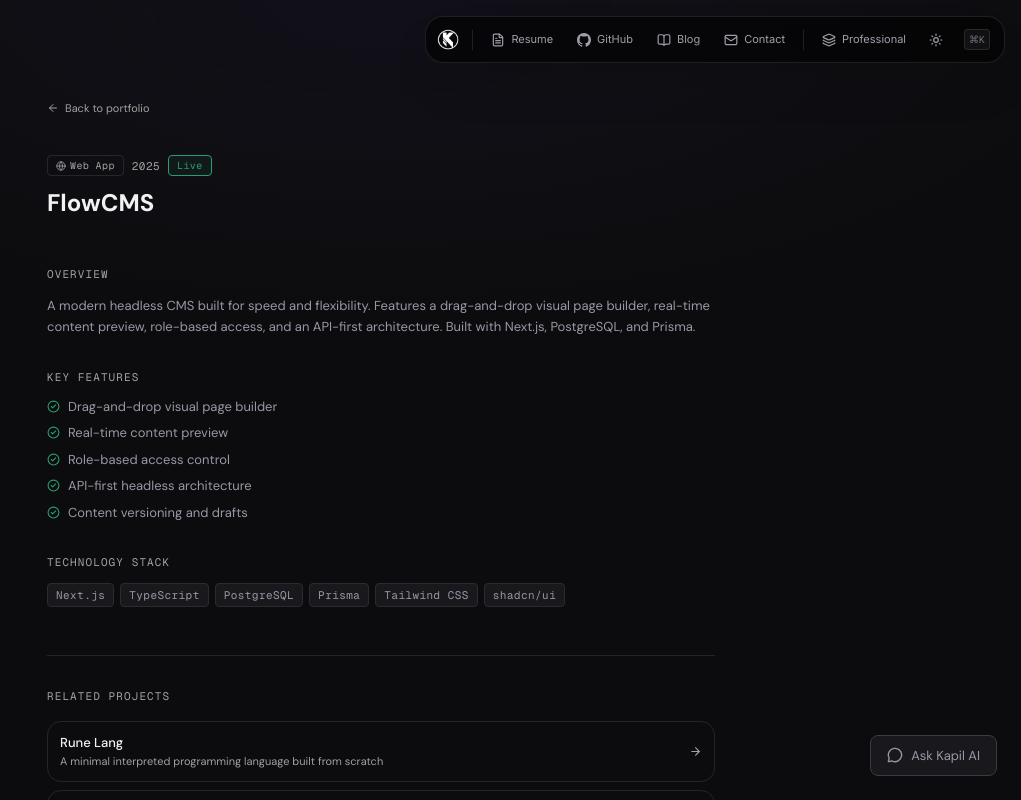
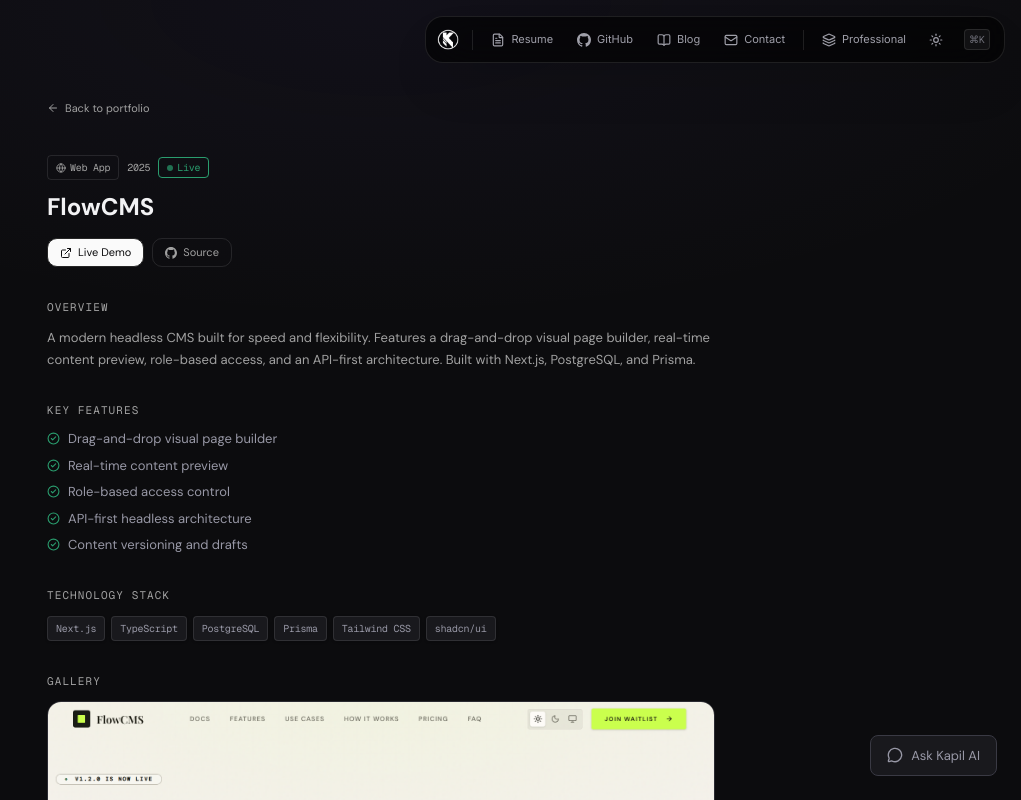
Before and after one commit to kjxcodez/portfolio-v2, a Next.js app: page /projects/flowcms in a window 1280 px wide. Shown: the top 800 px of the page, without its empty margins (259-1280 px from the left). Built offline with nearby package versions, Linux system fonts and the light colour scheme.

Commit message:
feat: add FlowCMS project details and cover image

```diff
--- a/src/app/now/page.tsx
+++ b/src/app/now/page.tsx
@@ -5,7 +5,7 @@ export const metadata = { title: 'Now — Kapil Kumar Jangid' }
 
 export default function NowPage() {
   return (
-    <div className="mx-auto w-full max-w-[700px] px-4 pt-24 pb-20 min-h-screen">
+    <div className="mx-auto w-full max-w-175 px-4 pt-24 pb-20 min-h-screen">
       <Link
         href="/"
         className="inline-flex items-center gap-1.5 text-xs text-zinc-500 hover:text-zinc-300 transition-colors mb-8"
--- a/src/app/projects/[id]/page.tsx
+++ b/src/app/projects/[id]/page.tsx
@@ -1,5 +1,5 @@
-import { notFound } from 'next/navigation'
-import Link from 'next/link'
+import { notFound } from "next/navigation";
+import Link from "next/link";
 import {
   ArrowLeft,
   ArrowRight,
@@ -11,19 +11,19 @@ import {
   Code2,
   Globe,
   CheckCircle2,
-} from 'lucide-react'
-import { GithubIcon } from '@/components/shared/icons'
-import { ProjectGallery } from '@/components/shared/ProjectGallery'
-import { PROJECTS } from '@/lib/data'
-import type { ProjectType } from '@/types/portfolio'
+} from "lucide-react";
+import { GithubIcon } from "@/components/shared/icons";
+import { ProjectGallery } from "@/components/shared/ProjectGallery";
+import { PROJECTS } from "@/lib/data";
+import type { ProjectType } from "@/types/portfolio";
 
 const TYPE_LABEL: Record<ProjectType, string> = {
-  web: 'Web App',
-  mobile: 'Mobile App',
-  tool: 'Developer Tool',
-  extension: 'VS Code Extension',
-  language: 'Language',
-}
+  web: "Web App",
+  mobile: "Mobile App",
+  tool: "Developer Tool",
+  extension: "VS Code Extension",
+  language: "Language",
+};
 
 const TYPE_ICON: Record<ProjectType, React.ReactNode> = {
   web: <Globe size={10} />,
@@ -31,16 +31,20 @@ const TYPE_ICON: Record<ProjectType, React.ReactNode> = {
   tool: <Wrench size={10} />,
   extension: <Puzzle size={10} />,
   language: <Code2 size={10} />,
+};
+
+export async function generateStaticParams() {
+  return PROJECTS.map((p) => ({ id: p.id }));
 }
 
-export async function generateStaticParams() {
-  return PROJECTS.map(p => ({ id: p.id }))
-}
-
-export async function generateMetadata({ params }: { params: Promise<{ id: string }> }) {
-  const { id } = await params
-  const project = PROJECTS.find(p => p.id === id)
-  if (!project) return {}
+export async function generateMetadata({
+  params,
+}: {
+  params: Promise<{ id: string }>;
+}) {
+  const { id } = await params;
+  const project = PROJECTS.find((p) => p.id === id);
+  if (!project) return {};
   return {
     title: `${project.title} — Kapil Kumar Jangid`,
     description: project.description,
@@ -48,38 +52,45 @@ export async function generateMetadata({ params }: { params: Promise<{ id: strin
       title: `${project.title} — Kapil Kumar Jangid`,
       description: project.description,
       url: `https://kapiljangid.pro/projects/${project.id}`,
-      type: 'website',
-      images: [{ url: `/og-image.png`, width: 1200, height: 630, alt: project.title }],
+      type: "website",
+      images: [
+        { url: `/og-image.png`, width: 1200, height: 630, alt: project.title },
+      ],
     },
     twitter: {
-      card: 'summary_large_image',
+      card: "summary_large_image",
       title: `${project.title} — Kapil Kumar Jangid`,
       description: project.description,
       images: [`/og-image.png`],
     },
-  }
+  };
 }
 
-export default async function ProjectPage({ params }: { params: Promise<{ id: string }> }) {
-  const { id } = await params
-  const project = PROJECTS.find(p => p.id === id)
-  if (!project) notFound()
+export default async function ProjectPage({
+  params,
+}: {
+  params: Promise<{ id: string }>;
+}) {
+  const { id } = await params;
+  const project = PROJECTS.find((p) => p.id === id);
+  if (!project) notFound();
 
-  const related = PROJECTS.filter(p => p.id !== project.id).slice(0, 3)
-  const screenshots = project.screenshots ?? []
+  const related = PROJECTS.filter((p) => p.id !== project.id).slice(0, 3);
+  const screenshots = project.screenshots ?? [];
 
   const primaryActionLabel =
-    project.type === 'extension' ? 'Marketplace'
-    : project.type === 'language' ? 'Docs'
-    : 'Live Demo'
+    project.type === "extension"
+      ? "Marketplace"
+      : project.type === "language"
+        ? "Docs"
+        : "Live Demo";
 
   return (
-    <div className="mx-auto w-full max-w-[700px] px-4 pt-24 pb-20 min-h-screen ">
+    <div className="mx-auto w-full max-w-175 px-4 pt-24 pb-20 min-h-screen ">
       {/* Back */}
       <Link
         href="/#projects"
-        className="inline-flex items-center gap-1.5 text-xs transition-colors mb-10 text-muted-foreground hover:text-[var(--text-secondary)]"
-        style={{ fontFamily: 'var(--font-ui)' }}
+        className="inline-flex items-center gap-1.5 text-xs transition-colors mb-10 text-muted-foreground hover:text-muted-foreground/80 font-ui"
       >
         <ArrowLeft size={12} /> Back to portfolio
       </Link>
@@ -88,50 +99,25 @@ export default async function ProjectPage({ params }: { params: Promise<{ id: st
       <div className="mb-8">
         {/* Meta row: type badge, year, status */}
         <div className="flex flex-wrap items-center gap-2 mb-3">
-          <span
-            className="inline-flex items-center gap-1 rounded border border bg-(--bg-elevated)] text-muted-foreground"
-            style={{
-              fontFamily: 'var(--font-mono)',
-              fontSize: '0.625rem',
-              letterSpacing: '0.04em',
-              padding: '2px 8px',
-            }}
-          >
+          <span className="inline-flex items-center gap-1 rounded border bg-(--bg-elevated)] text-muted-foreground font-mono text-[0.625rem] tracking-tight px-2 py-1">
             {TYPE_ICON[project.type]}
             {TYPE_LABEL[project.type]}
           </span>
 
-          <span
-            className="text-muted-foreground"
-            style={{
-              fontFamily: 'var(--font-mono)',
-              fontSize: 'var(--text-xs)',
-              letterSpacing: '0.04em',
-            }}
-          >
+          <span className="text-muted-foreground font-mono text-[0.625rem] tracking-tight">
             {project.year}
           </span>
 
           {project.status && (
-            <span
-              className="rounded border border-[var(--success)] bg-[var(--success-subtle)] text-[var(--success)]"
-              style={{
-                fontFamily: 'var(--font-mono)',
-                fontSize: '0.625rem',
-                letterSpacing: '0.04em',
-                padding: '2px 8px',
-              }}
-            >
+            <span className="rounded border border-(--success) bg-[ (--success-subtle)] text-(--success) font-mono text-[0.625rem] tracking-tight px-2 py-0.5">
+              <span className="w-1.5 h-1.5 rounded-full bg-(--success) inline-block mr-1 animate-pulse" />
               {project.status}
             </span>
           )}
         </div>
 
         {/* Title */}
-        <h1
-          className="text-2xl font-bold mb-4 leading-tight text-(--text-primary)"
-          style={{ fontFamily: 'var(--font-ui)' }}
-        >
+        <h1 className="text-2xl font-bold mb-4 leading-tight text-(--text-primary) font-ui">
           {project.title}
         </h1>
 
@@ -142,8 +128,7 @@ export default async function ProjectPage({ params }: { params: Promise<{ id: st
               href={project.url}
               target="_blank"
               rel="noopener noreferrer"
-              className="inline-flex items-center gap-1.5 text-xs px-3 py-1.5 rounded-lg transition-colors bg-[var(--accent)] hover:bg-[var(--accent-hover)] border border-[var(--accent)] hover:border-[var(--accent-hover)] text-[var(--text-inverse)]"
-              style={{ fontFamily: 'var(--font-ui)' }}
+              className="inline-flex items-center gap-1.5 text-xs px-3 py-1.5 rounded-lg transition-colors bg-foreground hover:text-white hover:bg-(--accent-hover) border border-accent hover:border-(--accent-hover) text-(--text-inverse) font-ui"
             >
               <ExternalLink size={12} />
               {primaryActionLabel}
@@ -155,8 +140,7 @@ export default async function ProjectPage({ params }: { params: Promise<{ id: st
               href={project.github}
               target="_blank"
               rel="noopener noreferrer"
-              className="inline-flex items-center gap-1.5 text-xs px-3 py-1.5 rounded-lg transition-colors border border hover:border-[var(--border-strong)] text-[var(--text-secondary)] hover:text-(--text-primary) hover:bg-(--bg-elevated)]"
-              style={{ fontFamily: 'var(--font-ui)' }}
+              className="inline-flex items-center gap-1.5 text-xs px-3 py-1.5 rounded-lg transition-colors border hover:border-(--border-strong) text-muted-foreground hover:text-(--text-primary) hover:bg-(--bg-elevated)] font-ui"
             >
               <GithubIcon size={12} />
               Source
@@ -167,8 +151,7 @@ export default async function ProjectPage({ params }: { params: Promise<{ id: st
             <a
               href={project.apkUrl}
               download
-              className="inline-flex items-center gap-1.5 text-xs px-3 py-1.5 rounded-lg transition-colors border border hover:border-[var(--border-strong)] text-[var(--text-secondary)] hover:text-(--text-primary) hover:bg-(--bg-elevated)]"
-              style={{ fontFamily: 'var(--font-ui)' }}
+              className="inline-flex items-center gap-1.5 text-xs px-3 py-1.5 rounded-lg transition-colors border hover:border-(--border-strong) text-(--text-secondary) hover:text-(--text-primary) hover:bg-(--bg-elevated)] font-ui"
             >
               <Download size={12} />
               APK
@@ -179,10 +162,7 @@ export default async function ProjectPage({ params }: { params: Promise<{ id: st
 
       {/* ── Overview ───────────────────────────────────────────────── */}
       <Section label="Overview">
-        <p
-          className="text-sm leading-relaxed text-[var(--text-secondary)]"
-          style={{ fontFamily: 'var(--font-ui)' }}
-        >
+        <p className="text-sm leading-relaxed text-muted-foreground font-ui">
           {project.longDescription}
         </p>
       </Section>
@@ -195,12 +175,9 @@ export default async function ProjectPage({ params }: { params: Promise<{ id: st
               <li key={i} className="flex items-start gap-2">
                 <CheckCircle2
                   size={13}
-                  className="mt-0.5 shrink-0 text-[var(--success)]"
+                  className="mt-0.5 shrink-0 text-(--success)"
                 />
-                <span
-                  className="text-sm text-[var(--text-secondary)]"
-                  style={{ fontFamily: 'var(--font-ui)' }}
-                >
+                <span className="text-sm text-(--text-secondary) font-ui">
                   {feature}
                 </span>
               </li>
@@ -212,16 +189,10 @@ export default async function ProjectPage({ params }: { params: Promise<{ id: st
       {/* ── Technology Stack ───────────────────────────────────────── */}
       <Section label="Technology Stack">
         <div className="flex flex-wrap gap-1.5">
-          {project.tags.map(tag => (
+          {project.tags.map((tag) => (
             <span
               key={tag}
-              className="rounded border border-[var(--tag-border)] bg-[var(--tag-bg)] text-[var(--tag-text)]"
-              style={{
-                fontFamily: 'var(--font-mono)',
-                fontSize: 'var(--text-xs)',
-                letterSpacing: '0.04em',
-                padding: '3px 8px',
-              }}
+              className="rounded border shadow-sm bg-(--tag-bg) text-(--tag-text) font-mono text-[0.625rem] tracking-tight px-2 py-1"
             >
               {tag}
             </span>
@@ -241,20 +212,17 @@ export default async function ProjectPage({ params }: { params: Promise<{ id: st
         <Section label="Technical Decisions">
           <div className="flex flex-col gap-4">
             {project.technicalDecisions.map((decision, i) => (
-              <div
-                key={i}
-                className="rounded-lg p-4 border border bg-(--bg-surface)"
-              >
+              <div key={i} className="rounded-lg p-4 border bg-(--bg-surface)">
                 <p
                   className="text-xs font-medium mb-2 text-(--text-primary)"
-                  style={{ fontFamily: 'var(--font-mono)', letterSpacing: '0.04em' }}
+                  style={{
+                    fontFamily: "var(--font-mono)",
+                    letterSpacing: "0.04em",
+                  }}
                 >
                   {decision.title}
                 </p>
-                <p
-                  className="text-sm leading-relaxed text-[var(--text-secondary)]"
-                  style={{ fontFamily: 'var(--font-ui)' }}
-                >
+                <p className="text-sm leading-relaxed text-(--text-secondary) font-ui">
                   {decision.body}
                 </p>
               </div>
@@ -269,31 +237,25 @@ export default async function ProjectPage({ params }: { params: Promise<{ id: st
           <p
             className="uppercase mb-4 text-muted-foreground"
             style={{
-              fontFamily: 'var(--font-mono)',
-              fontSize: 'var(--text-xs)',
-              letterSpacing: '0.1em',
+              fontFamily: "var(--font-mono)",
+              fontSize: "var(--text-xs)",
+              letterSpacing: "0.1em",
             }}
           >
             Related Projects
           </p>
           <div className="flex flex-col gap-2">
-            {related.map(p => (
+            {related.map((p) => (
               <Link
                 key={p.id}
                 href={`/projects/${p.id}`}
-                className="group flex items-center justify-between p-3 rounded-xl transition-colors border border hover:bg-(--bg-surface) hover:border-[var(--border-strong)]"
+                className="group flex items-center justify-between p-3 rounded-xl transition-colors border hover:bg-(--bg-surface) hover:border-(--border-strong)"
               >
                 <div>
-                  <p
-                    className="text-sm font-medium text-(--text-primary)"
-                    style={{ fontFamily: 'var(--font-ui)' }}
-                  >
+                  <p className="text-sm font-medium text-(--text-primary) font-ui">
                     {p.title}
                   </p>
-                  <p
-                    className="text-xs mt-0.5 text-muted-foreground"
-                    style={{ fontFamily: 'var(--font-ui)' }}
-                  >
+                  <p className="text-xs mt-0.5 text-muted-foreground font-ui">
                     {p.description}
                   </p>
                 </div>
@@ -307,23 +269,29 @@ export default async function ProjectPage({ params }: { params: Promise<{ id: st
         </div>
       )}
     </div>
-  )
+  );
 }
 
-function Section({ label, children }: { label: string; children: React.ReactNode }) {
+function Section({
+  label,
+  children,
+}: {
+  label: string;
+  children: React.ReactNode;
+}) {
   return (
     <div className="mb-8">
       <p
         className="uppercase mb-3 text-muted-foreground"
         style={{
-          fontFamily: 'var(--font-mono)',
-          fontSize: 'var(--text-xs)',
-          letterSpacing: '0.1em',
+          fontFamily: "var(--font-mono)",
+          fontSize: "var(--text-xs)",
+          letterSpacing: "0.1em",
         }}
       >
         {label}
       </p>
       {children}
     </div>
-  )
+  );
 }
--- a/src/lib/data.ts
+++ b/src/lib/data.ts
@@ -68,10 +68,13 @@ export const PROJECTS: Project[] = [
     longDescription:
       'A modern headless CMS built for speed and flexibility. Features a drag-and-drop visual page builder, real-time content preview, role-based access, and an API-first architecture. Built with Next.js, PostgreSQL, and Prisma.',
     tags: ['Next.js', 'TypeScript', 'PostgreSQL', 'Prisma', 'Tailwind CSS', 'shadcn/ui'],
+    url: 'https://getflowcms.com',
+    github: "https://github.com/kjxcodez/flowcms",
     type: 'web',
     featured: true,
     year: 2025,
     status: 'Live',
+    screenshots: ['/flowcms.png'],
     keyFeatures: [
       'Drag-and-drop visual page builder',
       'Real-time content preview',
```
Also changed, not shown: src/app/blog/[slug]/page.tsx (+11 -25 lines), src/app/blog/page.tsx (+19 -41 lines), public/flowcms.png (added).
